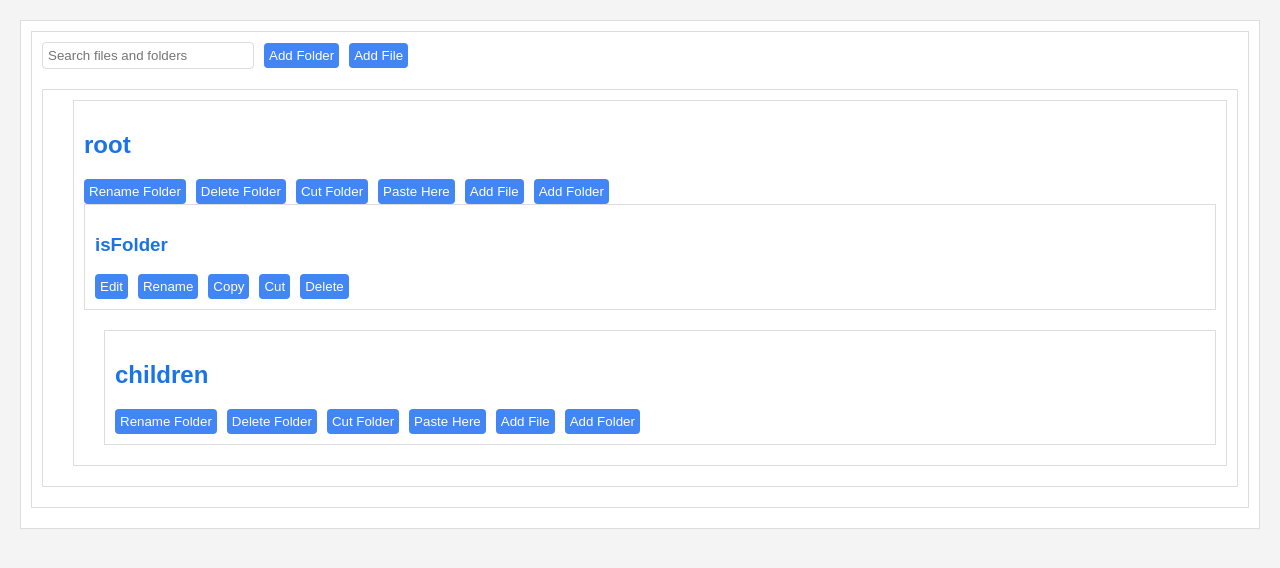
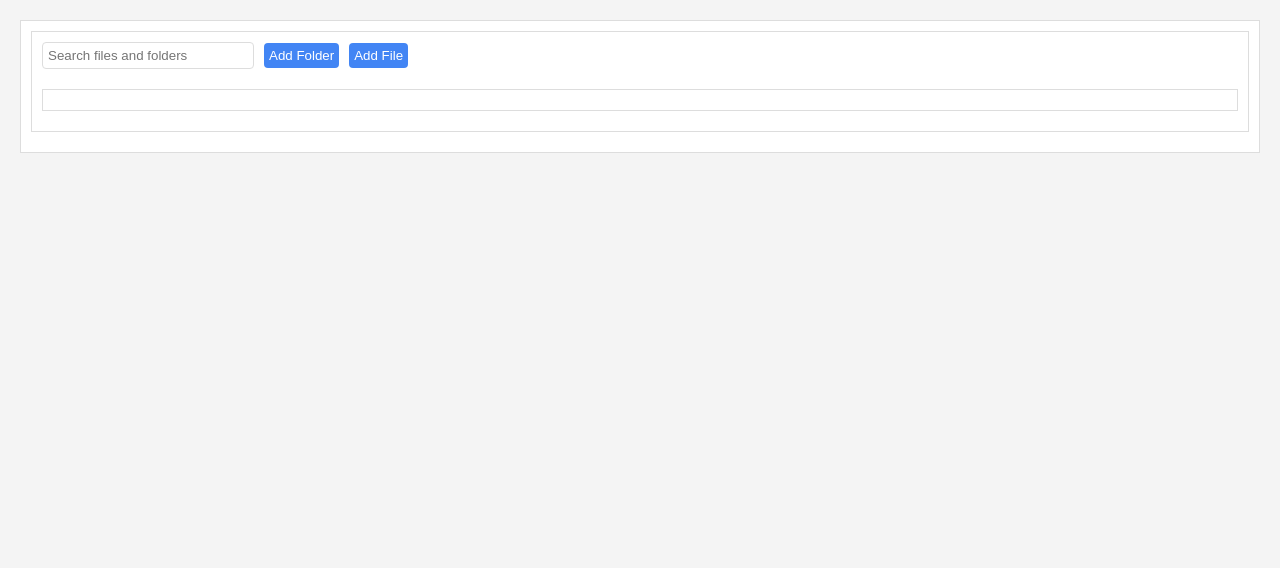
Before and after one commit to shovo4/File-manager, a React (Create React App) app: page / in a window 1280 px wide. Shown: the top 568 px of the page. Built offline with nearby package versions, Linux system fonts and the light colour scheme.

Commit message:
update app.js and new file and folder components
file and folder components are made from the old code.
for inside folder situation, getItemRef function is added

```diff
--- a/src/App.js
+++ b/src/App.js
@@ -1,138 +1,13 @@
 import React, { useState, useEffect } from 'react';
 import './App.css';
 import Modal from './modal.js';
+import FileComponent from './components/File'; // Assuming FileComponent is in FileComponent.js
+import FolderComponent from './components/Folder'; // Assuming FolderComponent is in FolderComponent.js
 
-const FileComponent = ({ name, content, isFolder, onContentSave, onRename, onDelete, onCopy, onCut }) => {
-  const [editContent, setEditContent] = useState(content);
-  const [isEditing, setIsEditing] = useState(false);
-  const [newName, setNewName] = useState(name);
-  const [isRenaming, setIsRenaming] = useState(false);
-
-  const handleSave = () => {
-    if (!isFolder) {
-      onContentSave(name, editContent);
-      setIsEditing(false);
-    }
-  };
-
-  const handleRename = () => {
-    onRename(name, newName);
-    setIsRenaming(false);
-  };
-
-  return (
-    <div style={{ marginBottom: '20px' }}>
-      {isRenaming ? (
-        <>
-          <input value={newName} onChange={(e) => setNewName(e.target.value)} />
-          <button onClick={handleRename}>Rename</button>
-          <button onClick={() => setIsRenaming(false)}>Cancel</button>
-        </>
-      ) : (
-        <>
-          <h3>{name}</h3>
-          {isEditing ? (
-            <>
-              <textarea value={editContent} onChange={(e) => setEditContent(e.target.value)} />
-              <button onClick={handleSave}>Save</button>
-              <button onClick={() => setIsEditing(false)}>Cancel</button>
-            </>
-          ) : (
-            <>
-              <button onClick={() => setIsEditing(true)}>Edit</button>
-              <button onClick={() => setIsRenaming(true)}>Rename</button>
-              <button onClick={() => onCopy(name)}>Copy</button>
-              <button onClick={() => onCut(name, name)}>Cut</button>
-              <button onClick={() => onDelete(name)}>Delete</button>
-            </>
-          )}
-        </>
-      )}
-    </div>
-  );
-};
-
-const FolderComponent = ({ name, children, onDelete, onRename, onPaste, onAddFile, onAddFolder, onCut }) => {
-  const [isRenaming, setIsRenaming] = useState(false);
-  const [newName, setNewName] = useState(name);
-  const [isAddingFile, setIsAddingFile] = useState(false);
-  const [isAddingFolder, setIsAddingFolder] = useState(false);
-  const [newItemName, setNewItemName] = useState('');
-
-  const handleRename = () => {
-    onRename(name, newName, true); // true indicates it's a folder
-    setIsRenaming(false);
-  };
-
-  const handleAddFile = () => {
-    if (newItemName) {
-      onAddFile(name, newItemName);
-      setNewItemName('');
-      setIsAddingFile(false);
-    }
-  };
-
-  const handleAddFolder = () => {
-    if (newItemName) {
-      onAddFolder(name, newItemName);
-      setNewItemName('');
-      setIsAddingFolder(false);
-    }
-  };
-
-  return (
-    <div style={{ marginLeft: '20px' }}>
-      {isRenaming ? (
-        <>
-          <input value={newName} onChange={(e) => setNewName(e.target.value)} />
-          <button onClick={handleRename}>Rename</button>
-          <button onClick={() => setIsRenaming(false)}>Cancel</button>
-        </>
-      ) : (
-        <>
-          <h2>{name}</h2>
-          <button onClick={() => setIsRenaming(true)}>Rename Folder</button>
-          <button onClick={() => onDelete(name, true)}>Delete Folder</button>
-          <button onClick={() => onCut(name, name)}>Cut Folder</button>
-          <button onClick={() => onPaste(name)}>Paste Here</button>
-          {isAddingFile ? (
-            <>
-              <input
-                type="text"
-                value={newItemName}
-                placeholder="New file name"
-                onChange={(e) => setNewItemName(e.target.value)}
-              />
-              <button onClick={handleAddFile}>Add File</button>
-            </>
-          ) : (
-            <button onClick={() => setIsAddingFile(true)}>Add File</button>
-          )}
-          {isAddingFolder ? (
-            <>
-              <input
-                type="text"
-                value={newItemName}
-                placeholder="New folder name"
-                onChange={(e) => setNewItemName(e.target.value)}
-              />
-              <button onClick={handleAddFolder}>Add Folder</button>
-            </>
-          ) : (
-            <button onClick={() => setIsAddingFolder(true)}>Add Folder</button>
-          )}
-          {children}
-        </>
-      )}
-    </div>
-  );
-};
 function App() {
   const [fileSystem, setFileSystem] = useState(
     JSON.parse(localStorage.getItem('fileSystem')) || { root: { isFolder: true, children: {} } }
   );
-
-  const [newItemName, setNewItemName] = useState('');
   const [clipboard, setClipboard] = useState(
     JSON.parse(localStorage.getItem('clipboard')) || null
   );
@@ -148,104 +23,102 @@ function App() {
     localStorage.setItem('clipboard', JSON.stringify(clipboard));
   }, [clipboard]);
 
-  const addNewItem = (isFolder, itemName) => {
-    const newFileSystem = { ...fileSystem };
-    if (newFileSystem[itemName]) {
+  const getItemRef = (path) => {
+    let ref = fileSystem.root.children;
+    path.forEach((p, index) => {
+      if (index < path.length - 1) {
+        ref = ref[p].children;
+      }
+    });
+    return ref;
+  };
+
+  const addNewItem = (path, isFolder, itemName) => {
+    const ref = getItemRef(path);
+    if (ref[itemName]) {
       alert('A file or folder with this name already exists.');
       return;
     }
-    const content = isFolder ? {} : 'New content';
-    newFileSystem[itemName] = content;
-    setFileSystem(newFileSystem);
+    ref[itemName] = isFolder ? { isFolder: true, children: {} } : 'New content';
+    setFileSystem({ ...fileSystem });
   };
 
-  const updateFileContent = (fileName, content) => {
-    const newFileSystem = { ...fileSystem };
-    newFileSystem[fileName] = content;
-    setFileSystem(newFileSystem);
+  const updateFileContent = (path, fileName, content) => {
+    const ref = getItemRef(path);
+    ref[fileName] = content;
+    setFileSystem({ ...fileSystem });
   };
 
-  const renameItem = (oldName, newName) => {
+  const renameItem = (path, oldName, newName) => {
     if (oldName !== newName) {
-      const newFileSystem = { ...fileSystem };
-      if (newFileSystem[newName]) {
+      const ref = getItemRef(path);
+      if (ref[newName]) {
         alert('A file or folder with the new name already exists.');
         return;
       }
-      newFileSystem[newName] = newFileSystem[oldName];
-      delete newFileSystem[oldName];
-      setFileSystem(newFileSystem);
+      ref[newName] = ref[oldName];
+      delete ref[oldName];
+      setFileSystem({ ...fileSystem });
     }
   };
 
-  const deleteItem = (itemName) => {
-    const newFileSystem = { ...fileSystem };
-    delete newFileSystem[itemName];
-    setFileSystem(newFileSystem);
+  const deleteItem = (path, itemName) => {
+    const ref = getItemRef(path);
+    delete ref[itemName];
+    setFileSystem({ ...fileSystem });
   };
 
-  const copyItem = (itemName) => {
-    const contentCopy = JSON.parse(JSON.stringify(fileSystem[itemName]));
-    setClipboard({ itemName, content: contentCopy, action: 'copy' });
+  const copyItem = (path, itemName) => {
+    const ref = getItemRef(path);
+    setClipboard({ path, itemName, content: { ...ref[itemName] }, action: 'copy' });
   };
 
-
-  const cutItem = (itemName, itemPath) => {
-    setClipboard({ itemName, itemPath, content: fileSystem[itemName], action: 'cut' });
+  const cutItem = (path, itemName) => {
+    const ref = getItemRef(path);
+    setClipboard({ path, itemName, content: { ...ref[itemName] }, action: 'cut' });
   };
 
-  const pasteItem = (targetFolderName) => {
+  const pasteItem = (targetPath) => {
     if (!clipboard) return;
-
-    const { itemName, content, action } = clipboard;
-    const newFileSystem = { ...fileSystem };
-
-    if (targetFolderName === '') {
-      // Paste into the root
-      if (newFileSystem[itemName]) {
-        alert('A file with the same name already exists in the root folder.');
-      } else {
-        newFileSystem[itemName] = content;
-      }
-    } else {
-      // Paste into a specific folder
-      if (newFileSystem[targetFolderName]) {
-        if (newFileSystem[targetFolderName][itemName]) {
-          alert('A file with the same name already exists in the target folder.');
-        } else {
-          newFileSystem[targetFolderName][itemName] = content;
-        }
-      } else {
-        newFileSystem[targetFolderName] = { [itemName]: content };
-      }
+    const { path, itemName, content, action } = clipboard;
+    if (JSON.stringify(targetPath) === JSON.stringify(path) && action === 'copy') {
+      alert('Item already exists in this folder.');
+      return;
     }
-
-    // Remove from clipboard if it was a cut operation
+    const targetRef = getItemRef(targetPath);
+    if (targetRef[itemName] && action === 'copy') {
+      alert('A file with the same name already exists in the target folder.');
+      return;
+    }
+    targetRef[itemName] = content;
     if (action === 'cut') {
+      const sourceRef = getItemRef(path);
+      delete sourceRef[itemName];
       setClipboard(null);
     }
-
-    setFileSystem(newFileSystem);
+    setFileSystem({ ...fileSystem });
   };
 
-
-  const renderFileSystem = (fs) => {
+  const renderFileSystem = (fs, path = []) => {
     const filteredItems = Object.keys(fs).filter((key) => {
       return key.toLowerCase().includes(searchQuery.toLowerCase());
     });
 
     return filteredItems.map((key) => {
-      if (typeof fs[key] === 'object' && fs[key] !== null && !(fs[key] instanceof Array)) {
+      const currentPath = [...path, key];
+      if (fs[key].isFolder) {
         return (
           <FolderComponent
             key={key}
             name={key}
-            onDelete={() => deleteItem(key)}
-            onPaste={() => pasteItem(key)}
-            onRename={(oldName, newName) => renameItem(oldName, newName)}
-            onCut={cutItem}  // Passing onCut prop to FolderComponent
+            onDelete={() => deleteItem(currentPath, key)}
+            onPaste={() => pasteItem(currentPath)}
+            onAddFile={(fileName) => addNewItem(currentPath, false, fileName)}
+            onAddFolder={(folderName) => addNewItem(currentPath, true, folderName)}
+            onRename={(oldName, newName) => renameItem(currentPath, oldName, newName)}
+            onCut={() => cutItem(currentPath, key)}
           >
-            {renderFileSystem(fs[key])}
+            {renderFileSystem(fs[key].children, currentPath)}
           </FolderComponent>
         );
       } else {
@@ -254,11 +127,11 @@ function App() {
             key={key}
             name={key}
             content={fs[key]}
-            onContentSave={(name, content) => updateFileContent(name, content)}
-            onRename={(oldName, newName) => renameItem(oldName, newName)}
-            onDelete={() => deleteItem(key)}
-            onCopy={() => copyItem(key)}
-            onCut={cutItem}  // Passing onCut prop to FileComponent
+            onContentSave={(name, content) => updateFileContent(currentPath, name, content)}
+            onRename={(oldName, newName) => renameItem(currentPath, oldName, newName)}
+            onDelete={() => deleteItem(currentPath, key)}
+            onCopy={() => copyItem(currentPath, key)}
+            onCut={() => cutItem(currentPath, key)}
           />
         );
       }
@@ -275,10 +148,9 @@ function App() {
   };
 
   const handleAddItem = (itemName) => {
-    addNewItem(modalType === 'folder', itemName);
+    addNewItem([], modalType === 'folder', itemName);
     handleModalClose();
   };
-
 
   return (
     <div>
@@ -291,10 +163,10 @@ function App() {
       <button onClick={() => openModal('folder')}>Add Folder</button>
       <button onClick={() => openModal('file')}>Add File</button>
       {clipboard && (
-        <button onClick={() => pasteItem('')}>Paste into root</button>
+        <button onClick={() => pasteItem([])}>Paste into root</button>
       )}
       <div style={{ marginTop: '20px' }}>
-        {renderFileSystem(fileSystem)}
+        {renderFileSystem(fileSystem.root.children)}
       </div>
       <Modal
         isOpen={isModalOpen}
--- a/src/components/File.js
+++ b/src/components/File.js
@@ -1,7 +1,50 @@
-import React from 'react';
+import React, { useState} from 'react';
 
-const File = ({ name }) => {
-  return <div>{name}</div>;
+const FileComponent = ({ name, content, onContentSave, onRename, onDelete, onCopy, onCut }) => {
+  const [editContent, setEditContent] = useState(content);
+  const [isEditing, setIsEditing] = useState(false);
+  const [newName, setNewName] = useState(name);
+  const [isRenaming, setIsRenaming] = useState(false);
+
+  const handleSave = () => {
+    onContentSave(name, editContent);
+    setIsEditing(false);
+  };
+
+  const handleRename = () => {
+    onRename(name, newName);
+    setIsRenaming(false);
+  };
+
+  return (
+    <div style={{ marginBottom: '20px' }}>
+      {isRenaming ? (
+        <>
+          <input value={newName} onChange={(e) => setNewName(e.target.value)} />
+          <button onClick={handleRename}>Rename</button>
+          <button onClick={() => setIsRenaming(false)}>Cancel</button>
+        </>
+      ) : (
+        <>
+          <h3>{name}</h3>
+          {isEditing ? (
+            <>
+              <textarea value={editContent} onChange={(e) => setEditContent(e.target.value)} />
+              <button onClick={handleSave}>Save</button>
+              <button onClick={() => setIsEditing(false)}>Cancel</button>
+            </>
+          ) : (
+            <>
+              <button onClick={() => setIsEditing(true)}>Edit</button>
+              <button onClick={() => setIsRenaming(true)}>Rename</button>
+              <button onClick={() => onCopy(name)}>Copy</button>
+              <button onClick={() => onCut(name)}>Cut</button>
+              <button onClick={() => onDelete(name)}>Delete</button>
+            </>
+          )}
+        </>
+      )}
+    </div>
+  );
 };
-
-export default File;
+export default FileComponent;
--- a/src/components/Folder.js
+++ b/src/components/Folder.js
@@ -1,12 +1,79 @@
-import React from 'react';
+import React, { useState} from 'react';
+const FolderComponent = ({ name, children, onDelete, onRename, onPaste, onAddFile, onAddFolder, onCut }) => {
+  const [isRenaming, setIsRenaming] = useState(false);
+  const [newName, setNewName] = useState(name);
+  const [isAddingFile, setIsAddingFile] = useState(false);
+  const [isAddingFolder, setIsAddingFolder] = useState(false);
+  const [newItemName, setNewItemName] = useState('');
 
-const Folder = ({ name, children }) => {
+  const handleRename = () => {
+    onRename(name, newName);
+    setIsRenaming(false);
+  };
+
+  const handleAddFile = () => {
+    if (newItemName) {
+      onAddFile(newItemName);
+      setNewItemName('');
+      setIsAddingFile(false);
+    }
+  };
+
+  const handleAddFolder = () => {
+    if (newItemName) {
+      onAddFolder(newItemName);
+      setNewItemName('');
+      setIsAddingFolder(false);
+    }
+  };
+
   return (
-    <div>
-      <div>{name}</div>
-      <div>{children}</div>
+    <div style={{ marginLeft: '20px' }}>
+      {isRenaming ? (
+        <>
+          <input value={newName} onChange={(e) => setNewName(e.target.value)} />
+          <button onClick={handleRename}>Rename</button>
+          <button onClick={() => setIsRenaming(false)}>Cancel</button>
+        </>
+      ) : (
+        <>
+          <h2>{name}</h2>
+          <button onClick={() => setIsRenaming(true)}>Rename Folder</button>
+          <button onClick={() => onDelete()}>Delete Folder</button>
+          <button onClick={() => onCut()}>Cut Folder</button>
+          <button onClick={() => onPaste()}>Paste Here</button>
+          {isAddingFile ? (
+            <>
+              <input
+                type="text"
+                value={newItemName}
+                placeholder="New file name"
+                onChange={(e) => setNewItemName(e.target.value)}
+              />
+              <button onClick={handleAddFile}>Add File</button>
+              <button onClick={() => setIsAddingFile(false)}>Cancel</button>
+            </>
+          ) : (
+            <button onClick={() => setIsAddingFile(true)}>Add File</button>
+          )}
+          {isAddingFolder ? (
+            <>
+              <input
+                type="text"
+                value={newItemName}
+                placeholder="New folder name"
+                onChange={(e) => setNewItemName(e.target.value)}
+              />
+              <button onClick={handleAddFolder}>Add Folder</button>
+              <button onClick={() => setIsAddingFolder(false)}>Cancel</button>
+            </>
+          ) : (
+            <button onClick={() => setIsAddingFolder(true)}>Add Folder</button>
+          )}
+          <div>{children}</div>
+        </>
+      )}
     </div>
   );
 };
-
-export default Folder;
+export default FolderComponent;
```
Also changed, not shown: src/components/FileViewer.js (deleted, +0 -7 lines), src/app.txt.
